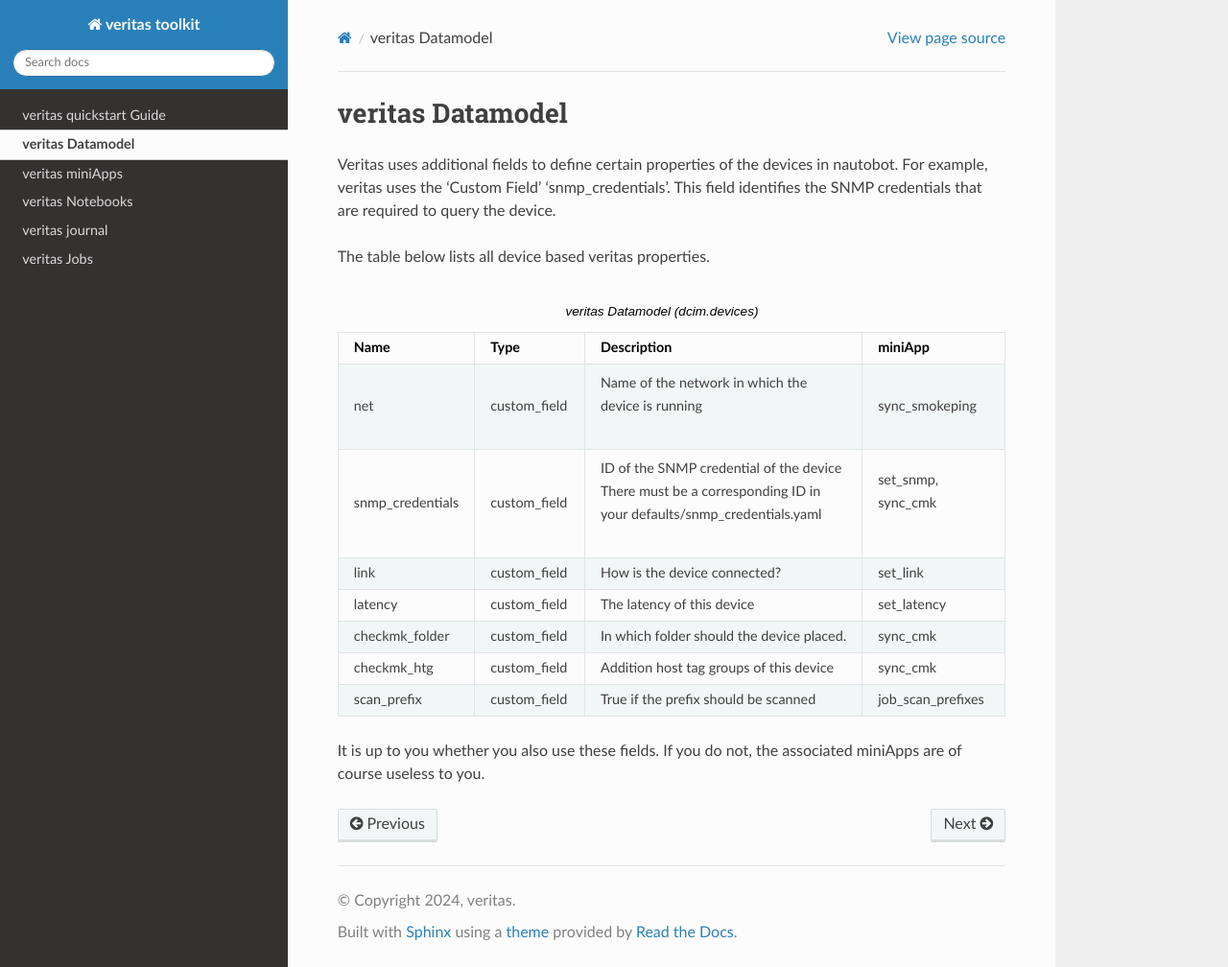
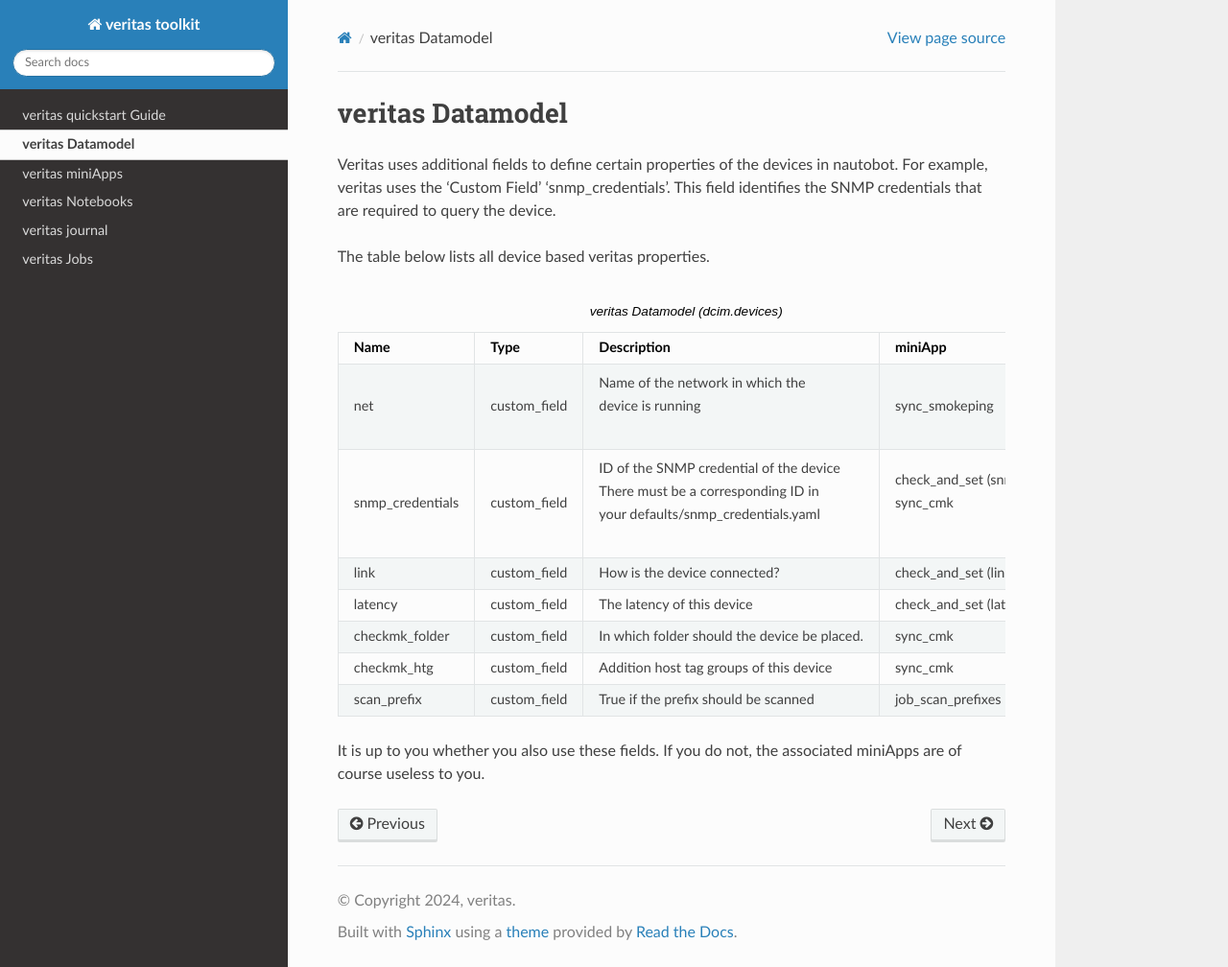
Before and after one commit to veritas-sot/miniApps, a Sphinx documentation site: the page built from docs/datamodel/veritas_datamodel.rst, in a window 1280 px wide and 1008 px high. Shown: the whole window at 96% size. Built offline with Sphinx 7.4.7 and the Read the Docs theme 2.0.0, drawn with Linux system fonts in a browser that asks for light colours.

Commit message:
check_and_set mentioned

```diff
--- a/docs/datamodel/veritas_datamodel.rst
+++ b/docs/datamodel/veritas_datamodel.rst
@@ -26,19 +26,19 @@
      - | ID of the SNMP credential of the device
        | There must be a corresponding ID in
        | your defaults/snmp_credentials.yaml
-     - | set_snmp,
+     - | check_and_set (snmp),
        | sync_cmk
    * - link
      - custom_field
      - How is the device connected?
-     - set_link
+     - check_and_set (link)
    * - latency
      - custom_field
      - The latency of this device
-     - set_latency
+     - check_and_set (latency)
    * - checkmk_folder
      - custom_field
-     - In which folder should the device placed.
+     - In which folder should the device be placed.
      - sync_cmk
    * - checkmk_htg
      - custom_field
```
